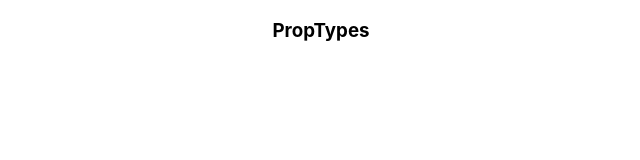
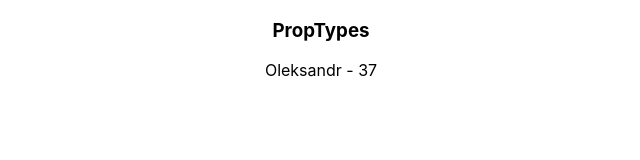
Before and after one commit to Saoa35/my-app_3-forms, a React (Create React App) app: page / in a window 1280 px wide. Shown: the top 160 px of the page, without its empty margins (319-959 px from the left). Built offline with nearby package versions, Linux system fonts and the light colour scheme.

Commit message:
added 2 props to PropTypes component

```diff
--- a/src/Components/App/App.js
+++ b/src/Components/App/App.js
@@ -6,7 +6,7 @@ function App() {
   return (
     <div className="App">
       {/* <ControlledComponent /> */}
-      <PropTypes />
+      <PropTypes name='Oleksandr' age='37' />
     </div>
   );
 }
--- a/src/Components/PropTypes/PropTypes.js
+++ b/src/Components/PropTypes/PropTypes.js
@@ -7,6 +7,9 @@ class PropTypes extends React.Component {
         return(
             <div>
                 <h3>PropTypes</h3>
+                <p>
+                    {this.props.name} - {this.props.age}
+                </p>
             </div>
         )
     }
```
